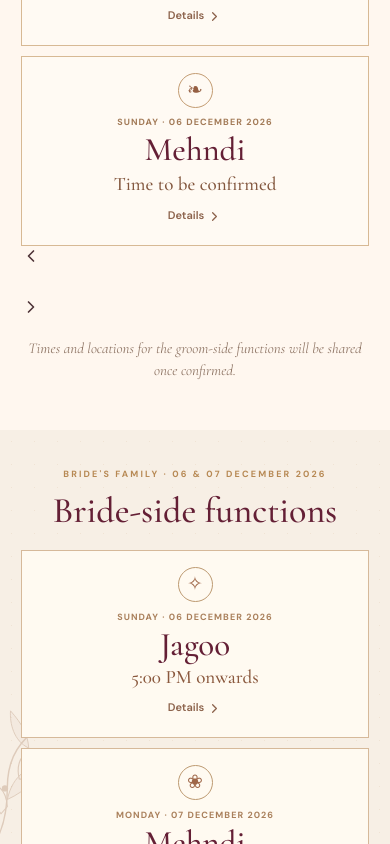
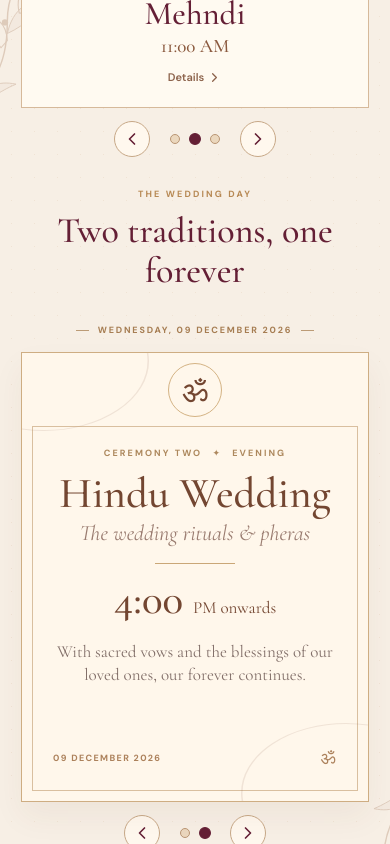
Before and after one commit to Mr-krishu/Simkri, a React (Vite) app: page / in a window 390 px wide. Shown: the part 4760-5604 px from the top of the page. Built offline with nearby package versions, Linux system fonts and the light colour scheme; the HTML template or start-up script is replaced by a standard one.

Commit message:
Style compact mobile festivities carousels and controls

```diff
--- a/src/index.css
+++ b/src/index.css
@@ -557,3 +557,37 @@ a { color: inherit; }
   .ceremony-grid {gap:14px;}
 }
 @media(prefers-reduced-motion:reduce){.story-read-button svg,.event-details-toggle svg{transition:none;}}
+
+
+/* Mobile wedding festivities: one card per group, swipeable and automatically rotating. */
+.event-carousel-controls {display:none;}
+@media(max-width:670px) {
+  .event-carousel-shell {width:100%;min-width:0;}
+  .event-carousel-shell .groom-events-grid,
+  .event-carousel-shell .prewedding-grid,
+  .event-carousel-shell .ceremony-grid {display:block;width:100%;margin-top:15px;}
+  .event-carousel-shell .groom-event-card,
+  .event-carousel-shell .prewedding-card,
+  .event-carousel-shell .ceremony-card {display:none;width:100%;margin:0 auto;}
+  .event-carousel-shell .groom-event-card.is-current,
+  .event-carousel-shell .prewedding-card.is-current {display:flex;}
+  .event-carousel-shell .ceremony-card.is-current {display:block;}
+  .event-carousel-shell .groom-event-card,
+  .event-carousel-shell .prewedding-card {min-height:190px;justify-content:center;}
+  .event-carousel-shell .ceremony-card {min-height:390px;max-width:480px;padding:10px;}
+  .event-carousel-shell .ceremony-card-content {min-height:365px;padding:20px 13px 45px;}
+  .event-carousel-shell .card-decoration {width:54px;height:54px;font-size:31px;margin-bottom:9px;}
+  .event-carousel-shell .ceremony-card h3 {font-size:43px;margin-top:10px;}
+  .event-carousel-shell .ceremony-clock {font-size:43px;}
+  .event-carousel-shell .ceremony-divider {margin:14px 0;}
+  .event-carousel-shell .ceremony-description {font-size:17px;line-height:1.35;}
+  .event-carousel-controls {display:flex;align-items:center;justify-content:center;gap:20px;margin:13px auto 0;}
+  .event-carousel-arrow {display:grid;place-items:center;width:36px;height:36px;border:1px solid #c7a887;border-radius:50%;color:var(--wine);background:#fff8ee;}
+  .event-carousel-arrow:focus-visible,.event-carousel-dot:focus-visible {outline:3px solid var(--wine);outline-offset:3px;}
+  .event-carousel-dots {display:flex;align-items:center;justify-content:center;gap:10px;}
+  .event-carousel-dot {width:10px;height:10px;border-radius:50%;padding:0;border:1px solid #b99573;background:#ebd7bd;transition:background .2s,transform .2s;}
+  .event-carousel-dot.is-current {background:var(--wine);border-color:var(--wine);transform:scale(1.2);}
+  .wedding-day-heading {margin-top:30px;}
+  .ceremony-intro-date {margin-bottom:14px;}
+}
+@media(prefers-reduced-motion:reduce) {.event-carousel-dot {transition:none;}}
```
